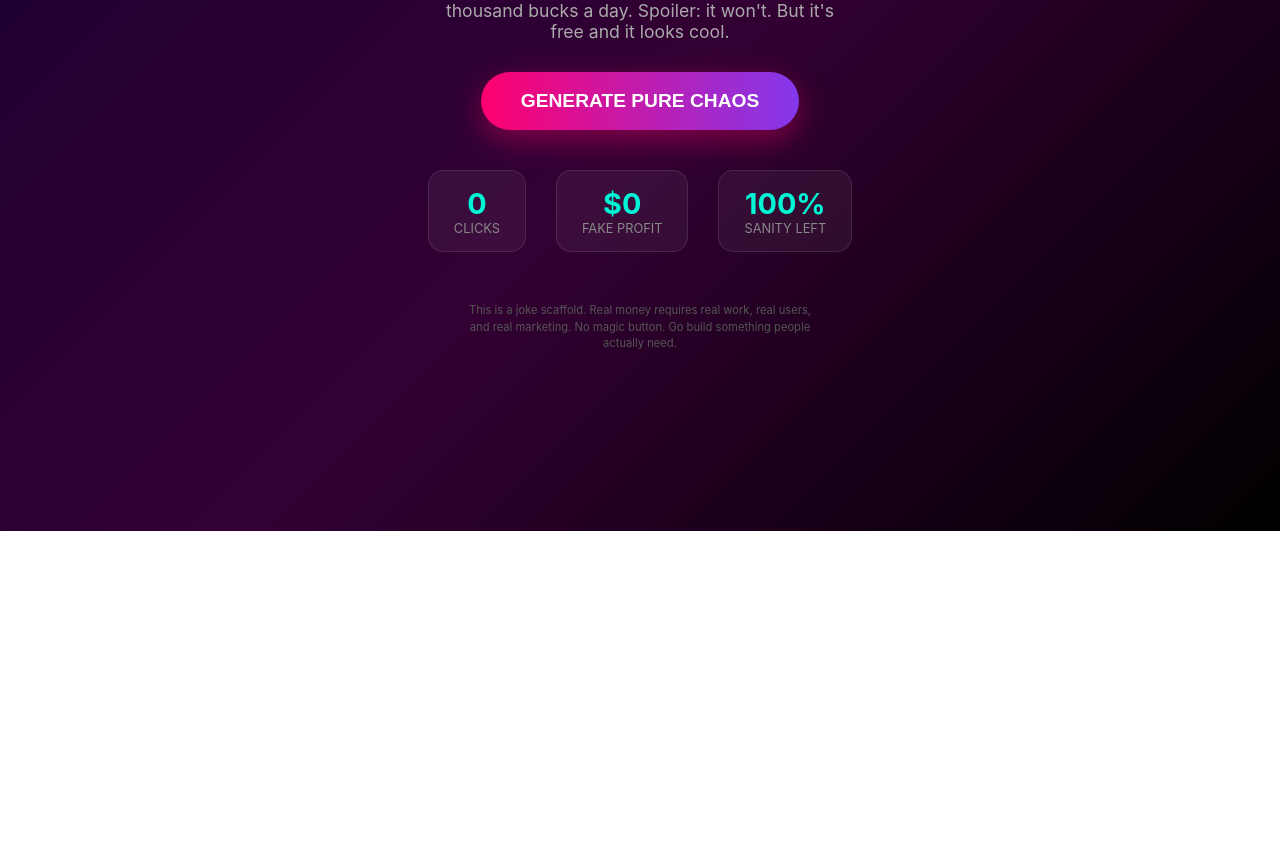
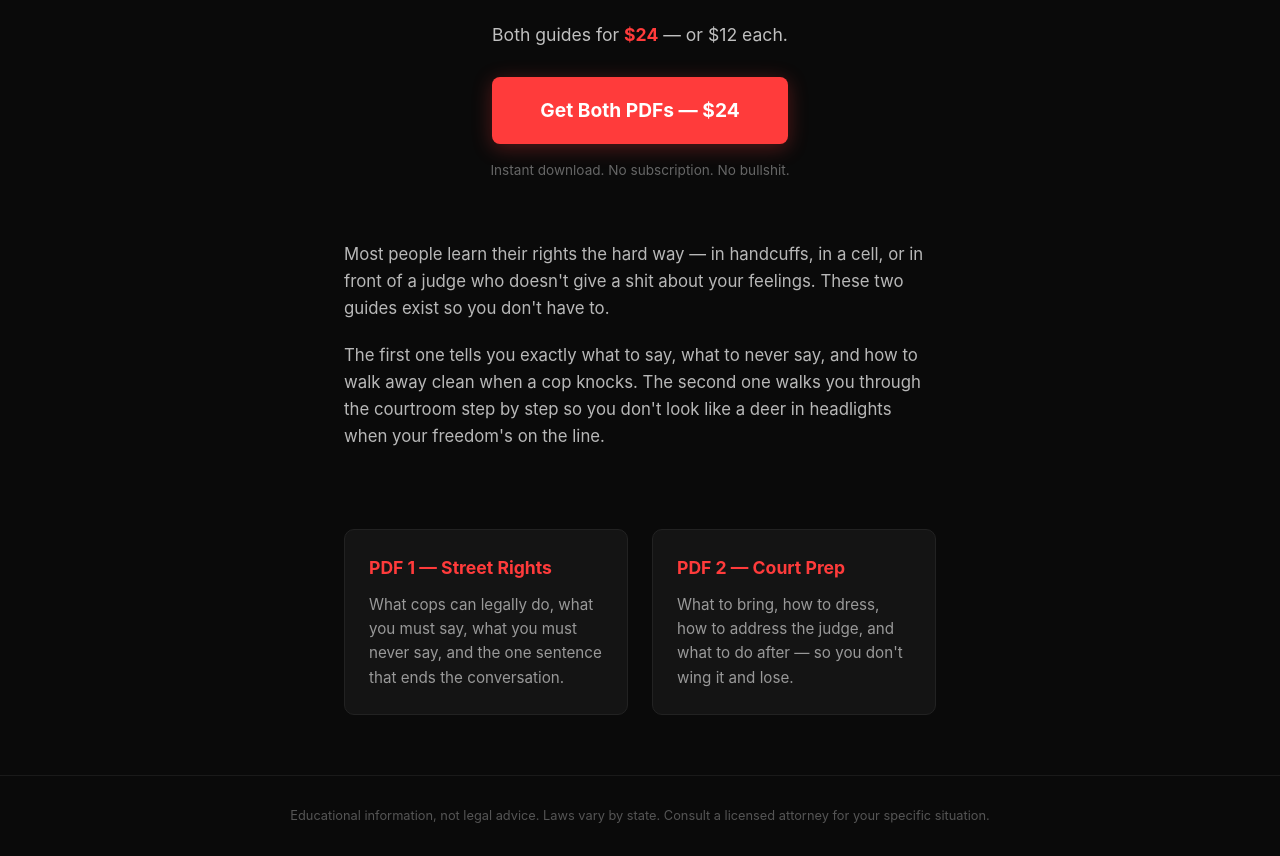
Before and after one commit to MB1SIX/chaos-cash-app, a plain HTML site: page index.html in a window 1280 px wide. Shown: the part 269-1125 px from the top of the page. Before the commit the page ends 800 px from the top, so only its background shows below. Drawn offline with Linux system fonts and the light colour scheme.

Commit message:
Add legal rights PDFs, landing page, and sales funnel for Know Your Rights product

```diff
--- a/index.html
+++ b/index.html
@@ -3,106 +3,129 @@
 <head>
 <meta charset="UTF-8">
 <meta name="viewport" content="width=device-width, initial-scale=1.0">
-  <title>Chaos Cash</title>
-  <meta name="theme-color" content="#ff006e">
-  <link rel="manifest" href="manifest.json">
+<title>Know Your Rights — Street + Courtroom PDFs</title>
 <style>
   * { margin: 0; padding: 0; box-sizing: border-box; }
   body {
-      font-family: -apple-system, BlinkMacSystemFont, 'Segoe UI', sans-serif;
-      background: linear-gradient(135deg, #1a0033 0%, #330033 50%, #000000 100%);
-      color: #fff;
-      min-height: 100vh;
-      display: flex;
-      flex-direction: column;
-      align-items: center;
-      justify-content: center;
-      padding: 20px;
+    font-family: -apple-system, BlinkMacSystemFont, 'Segoe UI', Roboto, sans-serif;
+    background: #0a0a0a;
+    color: #e8e8e8;
+    line-height: 1.6;
+  }
+  .hero {
+    max-width: 720px;
+    margin: 0 auto;
+    padding: 60px 24px 40px;
     text-align: center;
   }
-    .logo {
-      font-size: 3rem;
-      font-weight: 900;
-      background: linear-gradient(90deg, #ff006e, #ffbe0b, #00f5d4);
-      -webkit-background-clip: text;
-      -webkit-text-fill-color: transparent;
-      background-clip: text;
+  .hero h1 {
+    font-size: 2.4rem;
+    font-weight: 800;
+    color: #fff;
+    margin-bottom: 16px;
+    letter-spacing: -1px;
+  }
+  .hero .sub {
+    font-size: 1.15rem;
+    color: #9a9a9a;
+    margin-bottom: 32px;
+  }
+  .hero .price-line {
+    font-size: 1.1rem;
+    color: #c0c0c0;
+    margin-bottom: 28px;
+  }
+  .hero .price-line strong { color: #ff3b3b; }
+  .cta {
+    display: inline-block;
+    background: #ff3b3b;
+    color: #fff;
+    font-size: 1.2rem;
+    font-weight: 700;
+    padding: 18px 48px;
+    border-radius: 8px;
+    text-decoration: none;
+    transition: transform 0.15s, background 0.15s;
+    box-shadow: 0 4px 20px rgba(255,59,59,0.3);
+  }
+  .cta:hover { background: #e03333; transform: translateY(-2px); }
+  .micro {
+    margin-top: 16px;
+    font-size: 0.85rem;
+    color: #666;
+  }
+  .body-copy {
+    max-width: 640px;
+    margin: 0 auto;
+    padding: 20px 24px 60px;
+  }
+  .body-copy p {
+    margin-bottom: 20px;
+    color: #b8b8b8;
+    font-size: 1.05rem;
+  }
+  .features {
+    max-width: 640px;
+    margin: 0 auto;
+    padding: 0 24px 60px;
+    display: grid;
+    grid-template-columns: 1fr 1fr;
+    gap: 24px;
+  }
+  .feature {
+    background: #141414;
+    border: 1px solid #222;
+    border-radius: 10px;
+    padding: 24px;
+  }
+  .feature h3 {
+    color: #ff3b3b;
+    font-size: 1.1rem;
     margin-bottom: 10px;
-      text-shadow: 0 0 30px rgba(255,0,110,0.5);
   }
-    .tagline {
-      font-size: 1.1rem;
-      color: #aaa;
-      margin-bottom: 30px;
-      max-width: 400px;
+  .feature p { color: #999; font-size: 0.95rem; }
+  .footer {
+    text-align: center;
+    padding: 30px 24px;
+    border-top: 1px solid #1a1a1a;
+    color: #555;
+    font-size: 0.8rem;
   }
-    .chaos-btn {
-      background: linear-gradient(90deg, #ff006e, #8338ec);
-      color: white;
-      border: none;
-      padding: 18px 40px;
-      font-size: 1.2rem;
-      font-weight: bold;
-      border-radius: 50px;
-      cursor: pointer;
-      box-shadow: 0 10px 30px rgba(255,0,110,0.4);
-      transition: transform 0.2s;
-    }
-    .chaos-btn:active { transform: scale(0.95); }
-    .stats {
-      margin-top: 40px;
-      display: flex;
-      gap: 30px;
-      flex-wrap: wrap;
-      justify-content: center;
-    }
-    .stat {
-      background: rgba(255,255,255,0.05);
-      padding: 15px 25px;
-      border-radius: 15px;
-      border: 1px solid rgba(255,255,255,0.1);
-    }
-    .stat-num { font-size: 1.8rem; font-weight: bold; color: #00f5d4; }
-    .stat-label { font-size: 0.8rem; color: #888; text-transform: uppercase; }
-    .disclaimer {
-      margin-top: 50px;
-      font-size: 0.7rem;
-      color: #555;
-      max-width: 350px;
-      line-height: 1.5;
+  @media (max-width: 600px) {
+    .hero h1 { font-size: 1.8rem; }
+    .features { grid-template-columns: 1fr; }
   }
 </style>
 </head>
 <body>
-  <div class="logo">CHAOS CASH</div>
-  <div class="tagline">The app that was supposed to make you a thousand bucks a day. Spoiler: it won't. But it's free and it looks cool.</div>
-  <button class="chaos-btn" onclick="generateChaos()">GENERATE PURE CHAOS</button>
-  <div class="stats">
-    <div class="stat"><div class="stat-num" id="clicks">0</div><div class="stat-label">Clicks</div></div>
-    <div class="stat"><div class="stat-num" id="profit">$0</div><div class="stat-label">Fake Profit</div></div>
-    <div class="stat"><div class="stat-num" id="sanity">100%</div><div class="stat-label">Sanity Left</div></div>
+
+<div class="hero">
+  <h1>Cops Showed Up. You Froze. That Was Your Mistake.</h1>
+  <p class="sub">Two PDFs. One for the street, one for the courtroom. Together they cost less than one hour with a lawyer — and they don't bill by the minute.</p>
+  <p class="price-line">Both guides for <strong>$24</strong> — or $12 each.</p>
+  <a href="https://payhip.com/buy?link=REPLACE_WITH_YOUR_PAYHIP_KEY" class="cta">Get Both PDFs — $24</a>
+  <p class="micro">Instant download. No subscription. No bullshit.</p>
 </div>
-  <div class="disclaimer">
-    This is a joke scaffold. Real money requires real work, real users, and real marketing. No magic button. Go build something people actually need.
+
+<div class="body-copy">
+  <p>Most people learn their rights the hard way — in handcuffs, in a cell, or in front of a judge who doesn't give a shit about your feelings. These two guides exist so you don't have to.</p>
+  <p>The first one tells you exactly what to say, what to never say, and how to walk away clean when a cop knocks. The second one walks you through the courtroom step by step so you don't look like a deer in headlights when your freedom's on the line.</p>
 </div>
-  <script>
-    let clicks = 0;
-    let profit = 0;
-    let sanity = 100;
-    function generateChaos() {
-      clicks++;
-      profit += Math.floor(Math.random() * 50);
-      sanity = Math.max(0, sanity - Math.floor(Math.random() * 3));
-      document.getElementById('clicks').textContent = clicks;
-      document.getElementById('profit').textContent = '$' + profit;
-      document.getElementById('sanity').textContent = sanity + '%';
-      if (sanity < 20) {
-        document.querySelector('.logo').textContent = 'YOU ARE BROKEN';
-      }
-    }
-    if ('serviceWorker' in navigator) {
-      // PWA ready
-    }
-  </script>
+
+<div class="features">
+  <div class="feature">
+    <h3>PDF 1 — Street Rights</h3>
+    <p>What cops can legally do, what you must say, what you must never say, and the one sentence that ends the conversation.</p>
+  </div>
+  <div class="feature">
+    <h3>PDF 2 — Court Prep</h3>
+    <p>What to bring, how to dress, how to address the judge, and what to do after — so you don't wing it and lose.</p>
+  </div>
+</div>
+
+<div class="footer">
+  Educational information, not legal advice. Laws vary by state. Consult a licensed attorney for your specific situation.
+</div>
+
 </body>
 </html>
```
Also changed, not shown: emails/email1.txt (added), emails/email2.txt (added), emails/email3.txt (added), 3 other files. Lines whose indentation alone changed are shown as unchanged.
